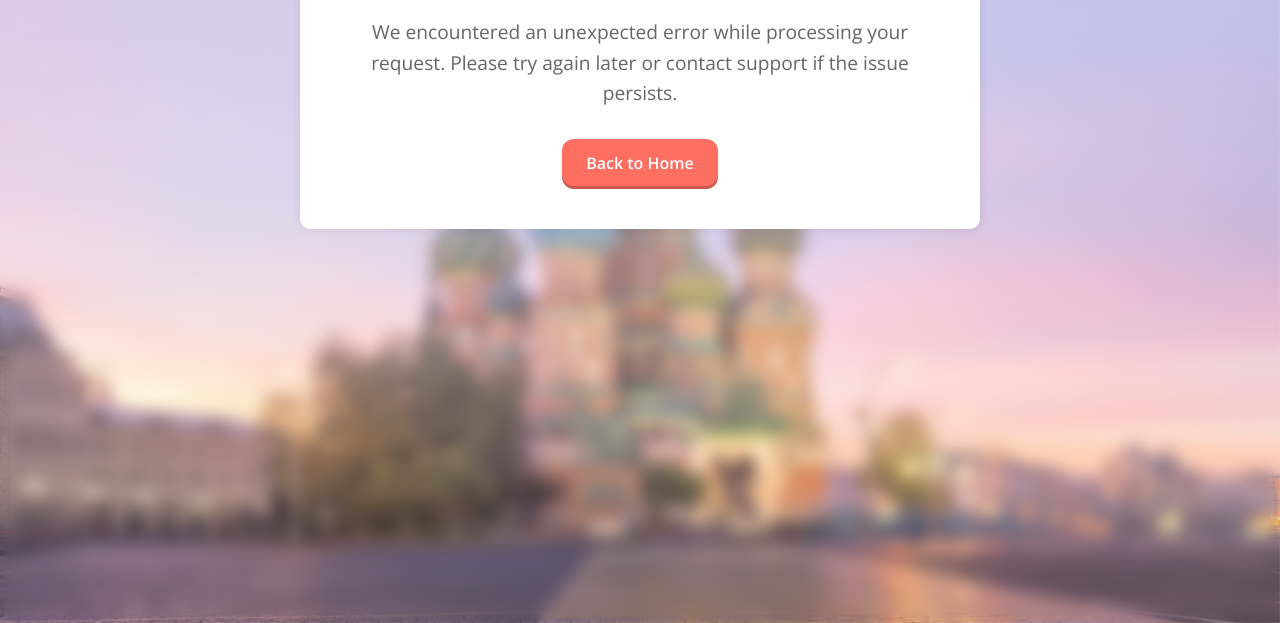
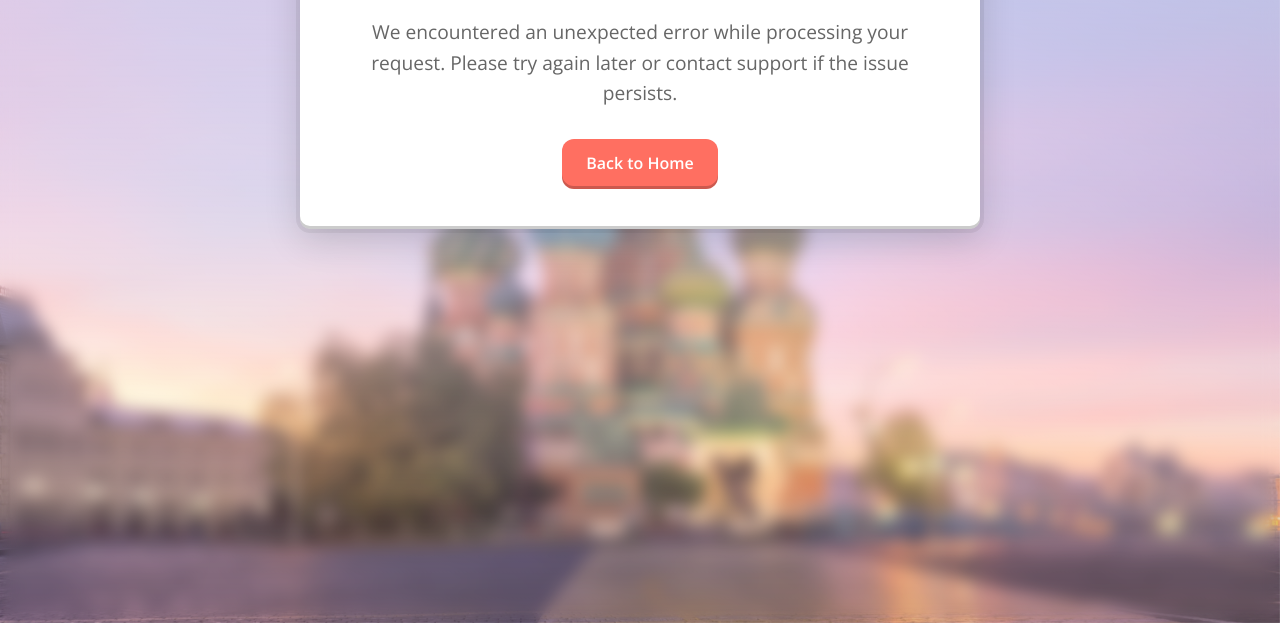
Before and after one commit to v81d/russian-cases, a plain HTML site: page 500.html in a window 1280 px wide. Shown: the part 177-800 px from the top of the page. Drawn offline with nearby package versions, Linux system fonts and the light colour scheme.

Commit message:
Update error.css

```diff
--- a/error.css
+++ b/error.css
@@ -26,7 +26,8 @@ body {
         background: #fff;
         padding: 40px;
         border-radius: 10px;
-        box-shadow: 0 0 10px rgba(0, 0, 0, 0.1);
+        box-shadow: rgba(0, 0, 0, 0.16) 0 10px 36px 0,
+            rgba(0, 0, 0, 0.06) 0 0 0 4px, rgba(0, 0, 0, 0.2) 0 -3px 0 inset;
     }
 }
 
```
